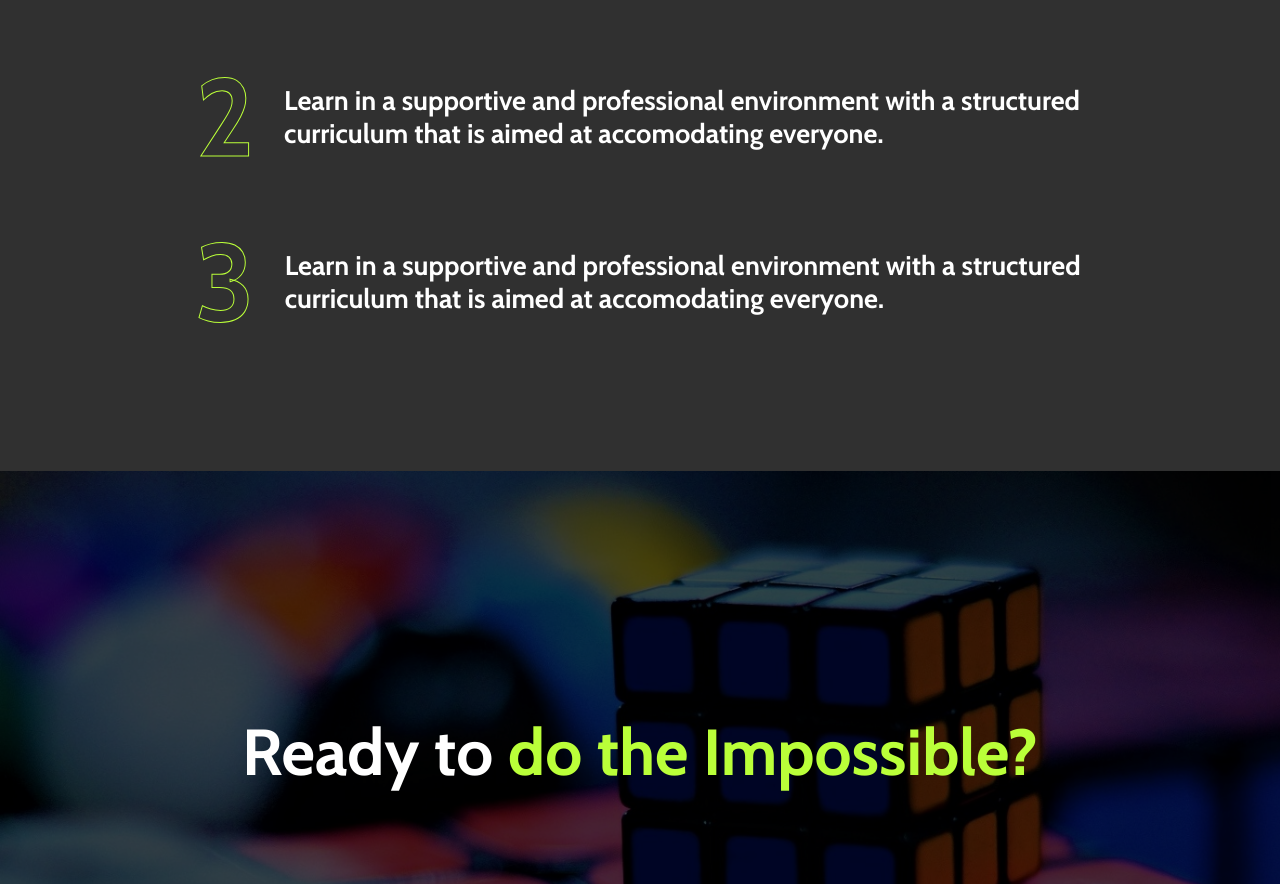
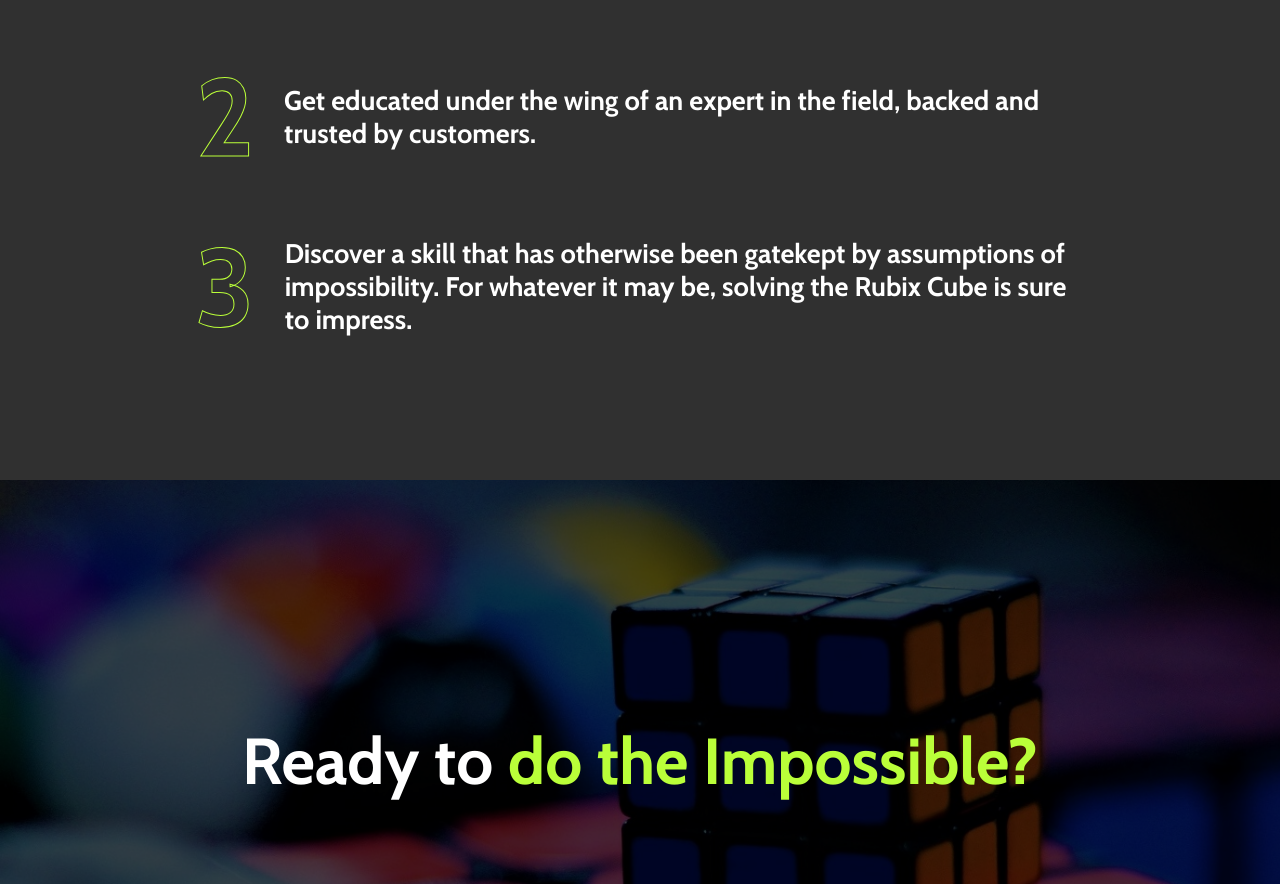
Before and after one commit to KamalKandpal1/CubeCo_Website, a plain HTML site: page index.html in a window 1280 px wide. Shown: the part 4537-5421 px from the top of the page. Drawn offline with nearby package versions, Linux system fonts and the light colour scheme.

Commit message:
Update index.html

```diff
--- a/index.html
+++ b/index.html
@@ -162,11 +162,11 @@
       </div>
       <div class="reasons-two reveal">
         <h3 class="number-reasons">2</h3>
-        <p class="para-reasons">Learn in a supportive and professional environment with a structured curriculum that is aimed at accomodating everyone.</p>
+        <p class="para-reasons">Get educated under the wing of an expert in the field, backed and trusted by customers.</p>
       </div>
       <div class="reasons-three reveal">
         <h3 class="number-reasons">3</h3>
-        <p class="para-reasons">Learn in a supportive and professional environment with a structured curriculum that is aimed at accomodating everyone.</p>
+        <p class="para-reasons">Discover a skill that has otherwise been gatekept by assumptions of impossibility. For whatever it may be, solving the Rubix Cube is sure to impress. </p>
       </div>
     </div>
     <div class="ready">
```
